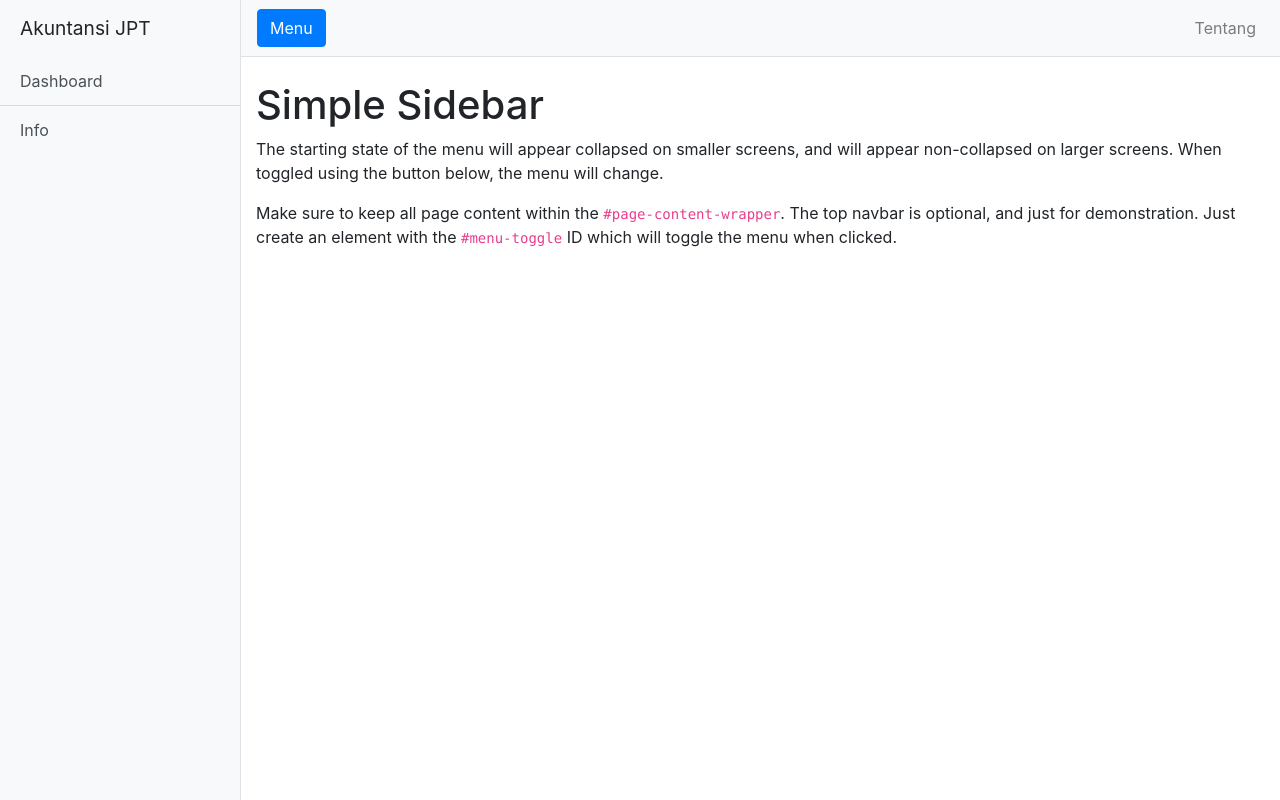
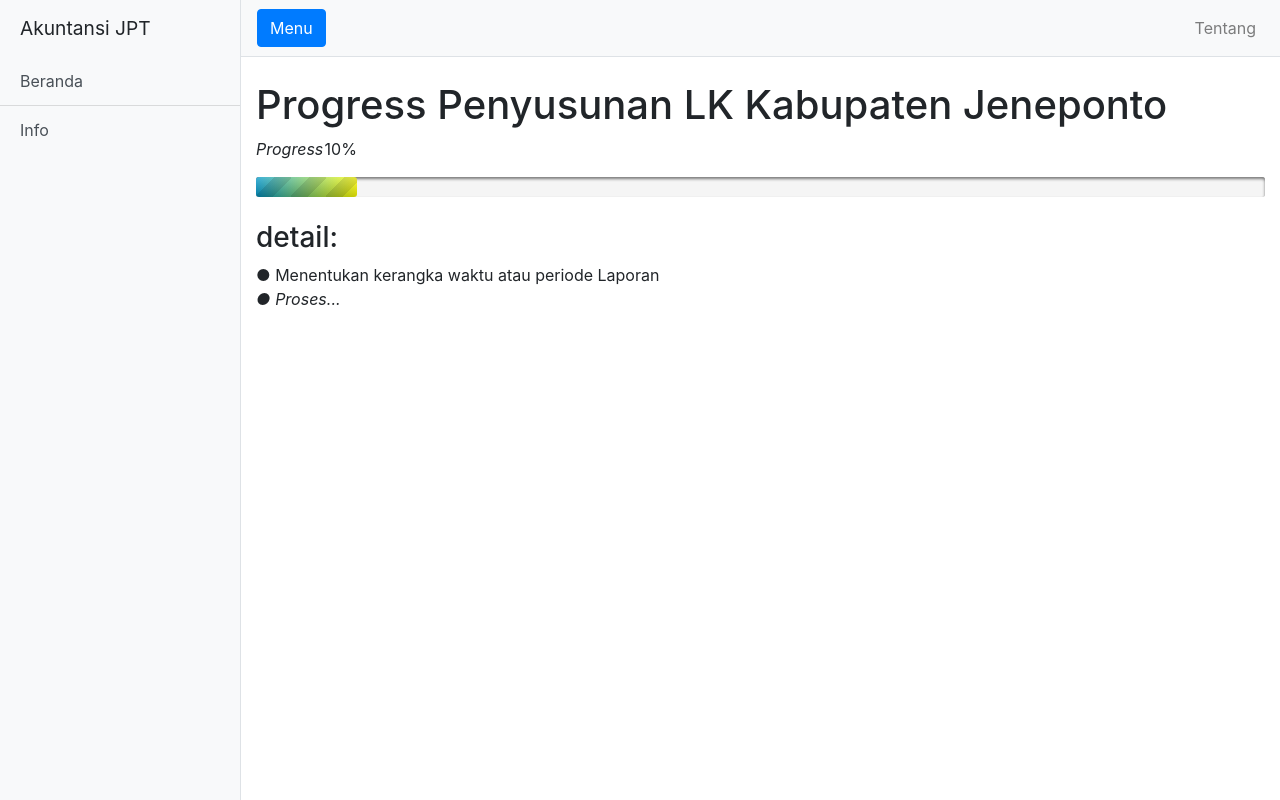
Before and after one commit to bpkadjpt/akuntansi, a website: page index.html in a window 1280 px wide. Drawn offline with Linux system fonts and the light colour scheme.

Commit message:
Update index.html

```diff
--- a/index.html
+++ b/index.html
@@ -23,9 +23,9 @@
 
     <!-- Sidebar -->
     <div class="bg-light border-right" id="sidebar-wrapper">
-      <div class="sidebar-heading" href="/">Akuntansi JPT </div>
+      <div class="sidebar-heading">Akuntansi JPT </div>
       <div class="list-group list-group-flush">
-        <a href="/akuntansi/index.html" class="list-group-item list-group-item-action bg-light">Dashboard</a>
+        <a href="/" class="list-group-item list-group-item-action bg-light">Beranda</a>
         <a href="/akuntansi/info.html" class="list-group-item list-group-item-action bg-light">Info</a>
       </div>
     </div>
@@ -51,9 +51,15 @@
       </nav>
 
       <div class="container-fluid">
-        <h1 class="mt-4">Simple Sidebar</h1>
-        <p>The starting state of the menu will appear collapsed on smaller screens, and will appear non-collapsed on larger screens. When toggled using the button below, the menu will change.</p>
-        <p>Make sure to keep all page content within the <code>#page-content-wrapper</code>. The top navbar is optional, and just for demonstration. Just create an element with the <code>#menu-toggle</code> ID which will toggle the menu when clicked.</p>
+        <h1 class="mt-4">Progress Penyusunan LK Kabupaten Jeneponto</h1>
+    <p style="width:10%" data-value="10"><i>Progress</i></p><progress max="100" value="10" class="php">
+      <div class="progress-bar">
+        <span style="width: 10%">10%</span>
+      </div></progress>
+      <h3>detail:</h3>
+        ● Menentukan kerangka waktu atau periode Laporan
+        <br>
+        <i>● Proses...</i>
       </div>
     </div>
     <!-- /#page-content-wrapper -->
```
